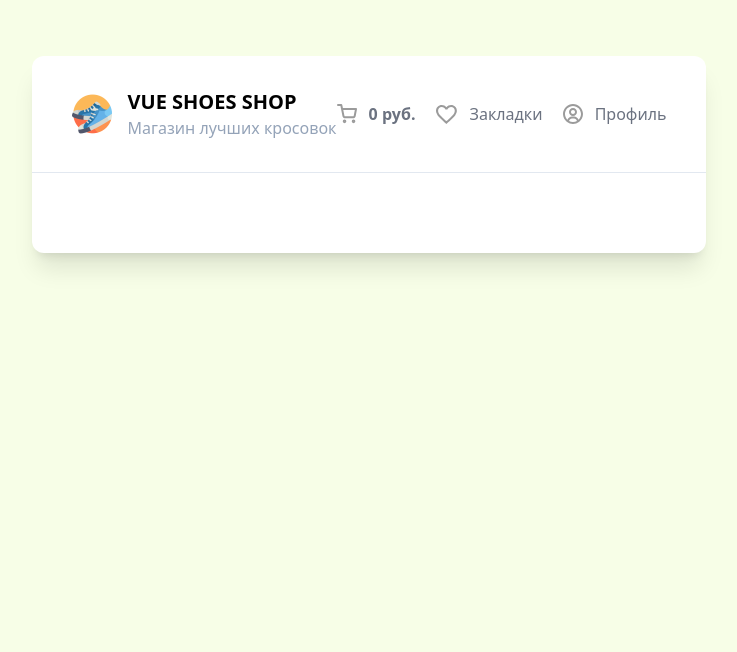
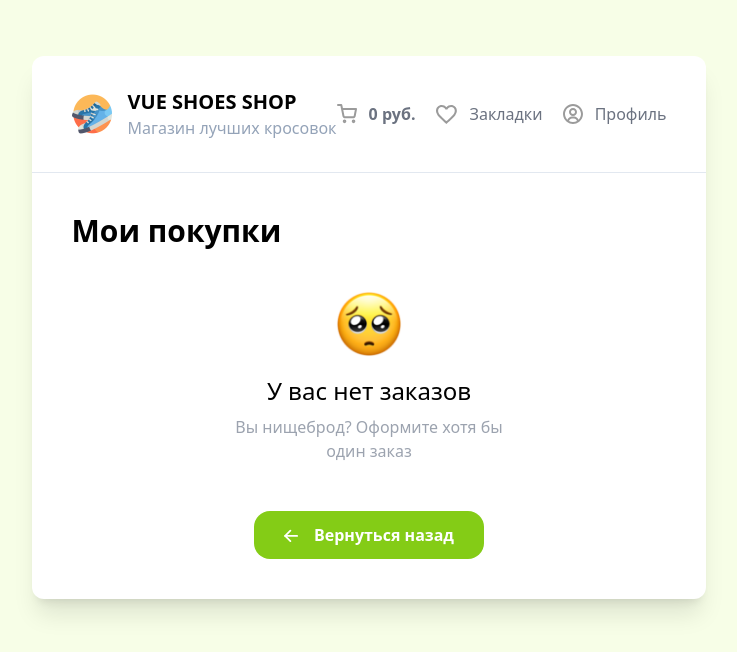
Before and after one commit to DanNikolson/Shoes-Shop, a Vue app: page /profile in a window 1280 px wide. Before the commit this address had no page. Shown: the top 652 px of the page, without its empty margins (271-1008 px from the left). Built offline with nearby package versions, Linux system fonts and the light colour scheme; no server answers.

Commit message:
added: Buttons to drawer, Profile; changed: infoBlock;

```diff
--- a/index.html
+++ b/index.html
@@ -9,18 +9,5 @@
   <body>
     <div id="app"></div>
     <script type="module" src="/src/main.js"></script>
-    <script>
-      // const resizableElement = document.getElementById('app')
-      function resizeElement() {
-        const width = window.innerWidth
-        const height = window.innerHeight
-
-        resizableElement.style.width = width / 2 + 'px'
-        resizableElement.style.height = height / 2 + 'px'
-      }
-      resizeElement()
-
-      window.addEventListener('resize', resizeElement)
-    </script>
   </body>
 </html>
--- a/src/App.vue
+++ b/src/App.vue
@@ -7,6 +7,7 @@ import Drawer from './components/Drawer.vue'
 
 /* Корзина (START) */
 const cart = ref([])
+const items = ref([])
 
 const drawerOpen = ref(false)
 
@@ -16,7 +17,6 @@ const vatPrice = computed(() => Math.round(totalPrice.value * 0.05))
 const onClickAddPlus = (item) => {
   if (!item.isAdded) {
     addToCart(item)
-    console.log(item)
   } else {
     removeFromCart(item)
   }
@@ -84,18 +84,40 @@ watch(
     deep: true
   }
 )
+/* Корзина (END)*/
+
+const fetchFavourites = async () => {
+  try {
+    const { data: favourites } = await axios.get(`https://a802cbe354cb10b1.mokky.dev/favourites`)
+    items.value = items.value.map((item) => {
+      const favourite = favourites.find((favourite) => favourite.parentId === item.id)
+
+      if (!favourite) {
+        return item
+      }
+
+      return {
+        ...item,
+        isFavourite: true,
+        favouriteId: favourite.id
+      }
+    })
+  } catch (err) {
+    console.log(err)
+  }
+}
 
 provide('cart', {
   cart,
+  items,
   closeDrawer,
   openDrawer,
   addToCart,
   removeFromCart,
   onClickAddPlus,
-  addToFavourite
+  addToFavourite,
+  fetchFavourites
 })
-
-/* Корзина (END)*/
 </script>
 
 <template>
--- a/src/components/Drawer.vue
+++ b/src/components/Drawer.vue
@@ -12,6 +12,7 @@ const props = defineProps({
 })
 
 const { cart } = inject('cart')
+const { closeDrawer } = inject('cart')
 
 const isCreating = ref(false)
 const orderId = ref(null)
@@ -47,12 +48,14 @@ const buttonDisabled = computed(() => isCreating.value || cartIsEmpty.value)
         title="Корзина пустая"
         description="Добавьте хотя бы одну пару кроссовок, чтобы сделать заказ."
         image-url="/package-icon.png"
+        @click="() => closeDrawer()"
       />
       <InfoBlock
         v-if="orderId"
         title="Заказ оформлен"
         :description="`Ваш заказ №${orderId} скоро будет передан курьерской доставке`"
         image-url="/order-success-icon.png"
+        @click="() => closeDrawer()"
       />
     </div>
 
--- a/src/components/Header.vue
+++ b/src/components/Header.vue
@@ -32,10 +32,13 @@ const emit = defineEmits(['openDrawer'])
           <span>Закладки</span>
         </li>
       </RouterLink>
-      <li class="flex items-center cursor-pointer gap-3 text-gray-500 hover:text-black">
-        <img src="/profile.svg" alt="profile" />
-        <span>Профиль</span>
-      </li>
+
+      <RouterLink to="/profile">
+        <li class="flex items-center cursor-pointer gap-3 text-gray-500 hover:text-black">
+          <img src="/profile.svg" alt="profile" />
+          <span>Профиль</span>
+        </li>
+      </RouterLink>
     </ul>
   </header>
 </template>
--- a/src/components/InfoBlock.vue
+++ b/src/components/InfoBlock.vue
@@ -7,8 +7,39 @@ defineProps({
 </script>
 <template>
   <div class="flex flex-col items-center text-center w-72 mx-auto">
-    <img height="70" width="70" :src="imageUrl" alt="Info image" />
-    <h2 class="mt-4 text-2xl font-medium">{{ title }}</h2>
-    <p class="text-gray-400 mt-2">{{ description }}</p>
+    <div class="flex flex-col items-center">
+      <img height="70" width="70" :src="imageUrl" alt="Info image" />
+      <h2 class="mt-4 text-2xl font-medium">{{ title }}</h2>
+      <p class="text-gray-400 mt-2">{{ description }}</p>
+    </div>
+    <RouterLink
+      class="flex items-center justify-center font-semibold gap-4 mt-12 bg-lime-500 w-4/5 rounded-2xl py-3 text-white cursor-pointer"
+      to="/"
+    >
+      <svg
+        class="cursor-pointer rotate-180"
+        width="14"
+        height="14"
+        viewBox="0 0 16 16"
+        fill="none"
+        xmlns="http://www.w3.org/2000/svg"
+      >
+        <path
+          d="M1 7H14.7143"
+          stroke="white"
+          stroke-width="2"
+          stroke-linecap="round"
+          stroke-linejoin="round"
+        />
+        <path
+          d="M8.71436 1L14.7144 7L8.71436 13"
+          stroke="white"
+          stroke-width="2"
+          stroke-linecap="round"
+          stroke-linejoin="round"
+        />
+      </svg>
+      Вернуться назад
+    </RouterLink>
   </div>
 </template>
--- a/src/main.js
+++ b/src/main.js
@@ -7,11 +7,13 @@ import App from './App.vue'
 
 import Home from './pages/Home.vue'
 import Favourites from './pages/Favourites.vue'
+import Profile from './pages/Profile.vue'
 
 const app = createApp(App)
 const routes = [
   { path: '/', name: 'Home', component: Home },
-  { path: '/favourites', name: 'Favourites', component: Favourites }
+  { path: '/favourites', name: 'Favourites', component: Favourites },
+  { path: '/profile', name: 'Profile', component: Profile }
 ]
 const router = createRouter({
   history: createWebHistory(),
--- a/src/pages/Favourites.vue
+++ b/src/pages/Favourites.vue
@@ -1,69 +1,55 @@
 <script setup>
-import { ref, onMounted, inject, watch } from 'vue'
+import { onMounted, inject, watch } from 'vue'
 import axios from 'axios'
 import CardList from '@/components/CardList.vue'
+import InfoBlock from '@/components/InfoBlock.vue'
 
-const { onClickAddPlus, addToFavourite, cart } = inject('cart')
-
-let favourites = ref([])
-const cartInFavourite = JSON.parse(localStorage.getItem('cart')).filter(
-  (item) => item.isFavourite === true
-)
+const { items, cart, addToFavourite, fetchFavourites, onClickAddPlus } = inject('cart')
 
 const fetchDataAndUpdateFavourites = async () => {
   try {
     const { data } = await axios.get('https://a802cbe354cb10b1.mokky.dev/favourites')
-    favourites.value = data.map((item) => ({
+    items.value = data.map((item) => ({
       ...item,
       isFavourite: true,
       isActive: true,
-      favouriteId: item.id
+      favouriteId: item.id,
+      isAdded: false
     }))
   } catch (err) {
     console.error(err)
   }
 }
 
-const onAddToFavourite = async (item) => {
-  await addToFavourite(item)
-  fetchDataAndUpdateFavourites()
-}
+onMounted(async () => {
+  const localCart = localStorage.getItem('cart')
+  cart.value = localCart ? JSON.parse(localCart) : []
 
-const onAddToCart = (item) => {
-  item.id = item.parentId
-  item.parentId = null
-  onClickAddPlus(item)
-}
+  await fetchDataAndUpdateFavourites()
+  await fetchFavourites()
+  items.value = items.value.map((item) => ({
+    ...item,
+    isAdded: cart.value.some((cartItem) => cartItem.id === item.parentId)
+  }))
+})
 
-watch(
-  cart,
-  () => {
-    localStorage.setItem('cart', JSON.stringify(cart.value))
-  },
-  {
-    deep: true
-  }
-)
-console.log(favourites)
-console.log(cart)
-
-onMounted(async () => {
-  await fetchDataAndUpdateFavourites()
-  if (cartInFavourite) {
-    cartInFavourite.forEach((cartItem) => {
-      const index = favourites.value.findIndex((favItem) => favItem.parentId === cartItem.id)
-      if (index !== -1) {
-        favourites.value.splice(index, 1)
-      }
-      favourites.value.push(cartItem)
-    })
-  }
+watch(cart, () => {
+  items.value = items.value.map((item) => ({
+    ...item,
+    isAdded: false
+  }))
 })
 </script>
 
 <template>
   <h2 class="text-3xl font-bold mb-8">Мои закладки</h2>
   <div class="mt-10" v-auto-animate>
-    <CardList :items="favourites" @addToFavourite="onAddToFavourite" @addToCart="onAddToCart" />
+    <CardList :items="items" @addToFavourite="addToFavourite" @addToCart="onClickAddPlus" />
+    <InfoBlock
+      v-if="items.length === 0"
+      title="Закладок нет :("
+      :description="`Вы ничего не добавляли в закладки`"
+      image-url="/emoji-1.png"
+    />
   </div>
 </template>
--- a/src/pages/Home.vue
+++ b/src/pages/Home.vue
@@ -2,11 +2,9 @@
 import axios from 'axios'
 import debounce from 'lodash.debounce'
 import CardList from '../components/CardList.vue'
-import { reactive, inject, watch, ref, onMounted } from 'vue'
+import { reactive, inject, watch, onMounted } from 'vue'
 
-const { onClickAddPlus, addToFavourite, cart } = inject('cart')
-
-const items = ref([])
+const { items, cart, addToFavourite, fetchFavourites, onClickAddPlus } = inject('cart')
 
 const filters = reactive({
   sortBy: 'title',
@@ -20,27 +18,6 @@ const onChangeSelect = (event) => {
 const onChangeSearchInput = debounce((event) => {
   filters.searchQuery = event.target.value
 }, 300)
-
-const fetchFavourites = async () => {
-  try {
-    const { data: favourites } = await axios.get(`https://a802cbe354cb10b1.mokky.dev/favourites`)
-    items.value = items.value.map((item) => {
-      const favourite = favourites.find((favourite) => favourite.parentId === item.id)
-
-      if (!favourite) {
-        return item
-      }
-
-      return {
-        ...item,
-        isFavourite: true,
-        favouriteId: favourite.id
-      }
-    })
-  } catch (err) {
-    console.log(err)
-  }
-}
 
 const fetchItems = async () => {
   try {
--- /dev/null
+++ b/src/pages/Profile.vue
@@ -0,0 +1,60 @@
+<script setup>
+import { ref, onMounted, watch, inject } from 'vue'
+import axios from 'axios'
+import CardList from '@/components/CardList.vue'
+import InfoBlock from '@/components/InfoBlock.vue'
+
+const { cart, addToFavourite, fetchFavourites, onClickAddPlus } = inject('cart')
+
+const purchasedItems = ref([])
+
+const fetchData = async () => {
+  try {
+    const { data } = await axios.get('https://a802cbe354cb10b1.mokky.dev/orders')
+    const dataCopy = data.flatMap((item) => item.items)
+    purchasedItems.value = dataCopy.map((item) => ({ ...item, isAdded: false }))
+  } catch (err) {
+    console.error(err)
+  }
+}
+const onAddToFavourite = async (purchasedItems) => {
+  await addToFavourite(purchasedItems)
+}
+onMounted(async () => {
+  const localCart = localStorage.getItem('cart')
+  cart.value = localCart ? JSON.parse(localCart) : []
+
+  await fetchData()
+  await fetchFavourites()
+
+  purchasedItems.value = purchasedItems.value.map((item) => ({
+    ...item,
+    isAdded: cart.value.some((cartItem) => cartItem.id === item.id)
+  }))
+})
+
+watch(cart, () => {
+  purchasedItems.value = purchasedItems.value.map((item) => ({
+    ...item,
+    isAdded: false
+  }))
+})
+console.log(purchasedItems)
+</script>
+
+<template>
+  <h2 class="text-3xl font-bold mb-8">Мои покупки</h2>
+  <div class="mt-10" v-auto-animate>
+    <CardList
+      :items="purchasedItems"
+      @addToFavourite="onAddToFavourite"
+      @addToCart="onClickAddPlus"
+    />
+    <InfoBlock
+      v-if="purchasedItems.length === 0"
+      title="У вас нет заказов"
+      :description="`Вы нищеброд? Оформите хотя бы один заказ`"
+      image-url="/emoji-2.png"
+    />
+  </div>
+</template>
```
Also changed, not shown: public/arrow-next.svg.
